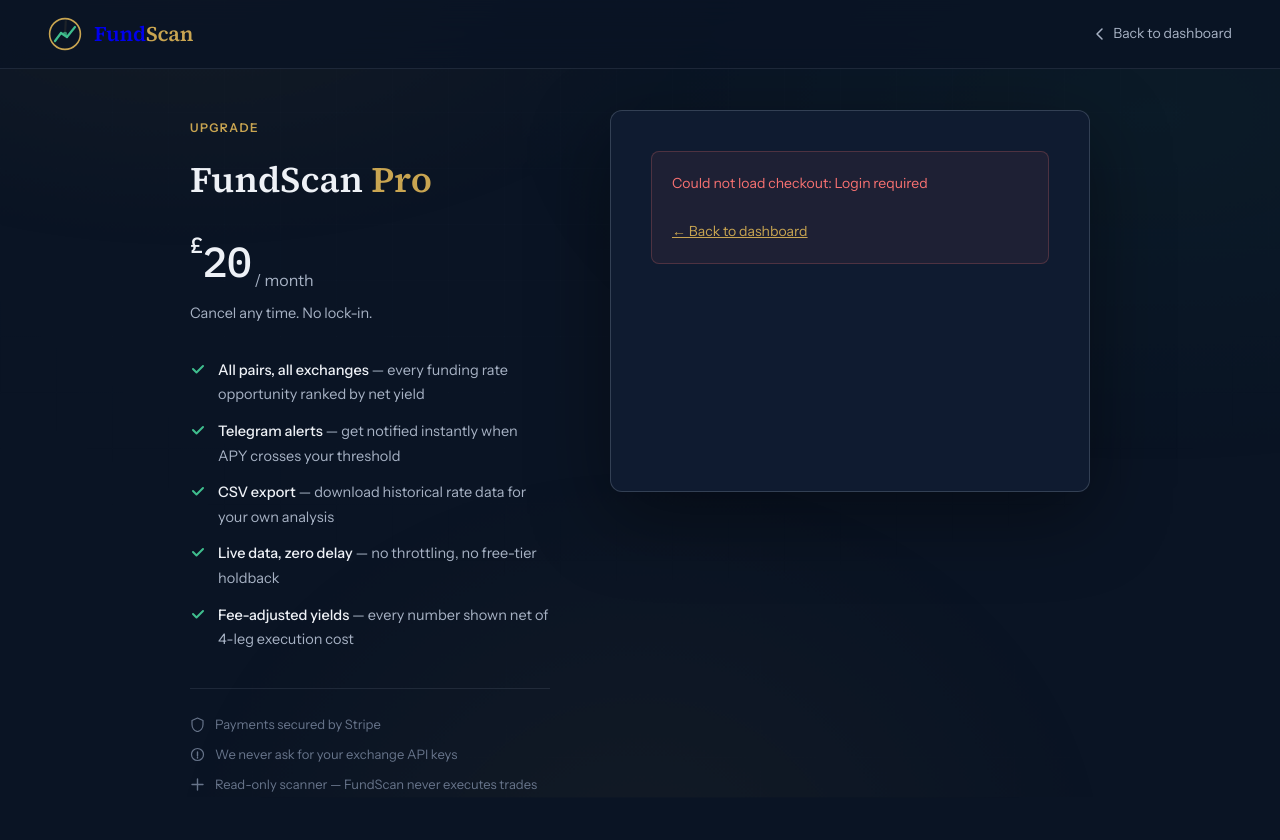
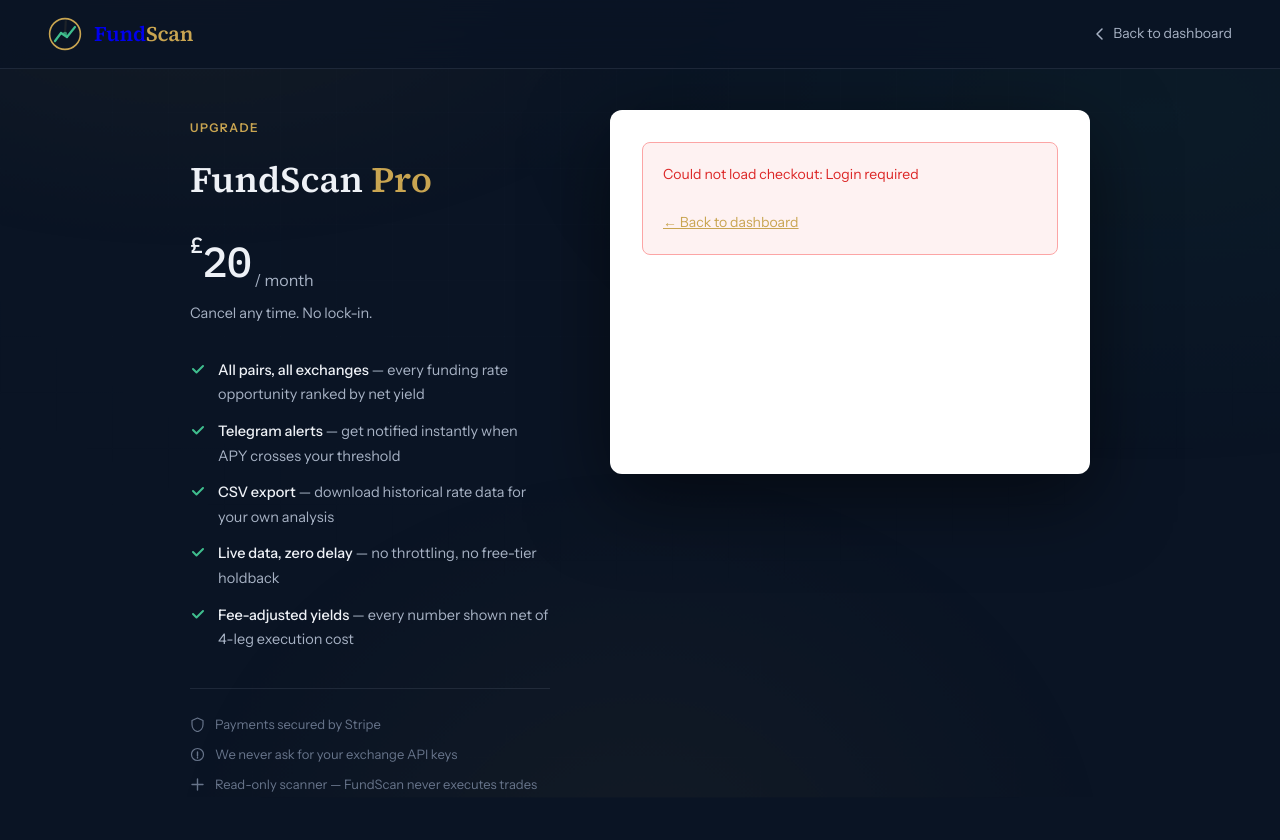
Before and after one commit to Fundscan/fundscan, a FastAPI app: template fundscan/templates/checkout.html in a window 1280 px wide. Shown: the top 840 px of the page. Run offline with FastAPI, Linux system fonts and the light colour scheme; the template is opened without the code that fills it, so the values that code supplies are empty; some libraries are stand-ins or nearby versions.

Commit message:
Checkout: white card for seamless Stripe form integration

```diff
--- a/fundscan/templates/checkout.html
+++ b/fundscan/templates/checkout.html
@@ -89,7 +89,9 @@
 
 /* right panel — checkout form */
 .checkout-panel{flex:0 0 480px}
-.checkout-card{background:var(--navy-2);border:1px solid var(--hairline-2);border-radius:12px;padding:40px;box-shadow:0 24px 80px rgba(0,0,0,.4)}
+.checkout-card{background:#fff;border-radius:12px;padding:32px;box-shadow:0 24px 80px rgba(0,0,0,.5)}
+.checkout-loading{color:#6b7280}
+.spinner{border-color:#e5e7eb;border-top-color:#C9A551}
 
 #checkout-container{min-height:300px}
 
@@ -99,7 +101,7 @@
 @keyframes spin{to{transform:rotate(360deg)}}
 
 /* error state */
-.checkout-error{padding:20px;background:rgba(217,106,106,.08);border:1px solid rgba(217,106,106,.25);border-radius:8px;color:#f87171;font-size:14px}
+.checkout-error{padding:20px;background:#fef2f2;border:1px solid #fca5a5;border-radius:8px;color:#dc2626;font-size:14px}
 
 @media(max-width:900px){
   .page{flex-direction:column;align-items:center;padding-top:90px;gap:40px}
```
